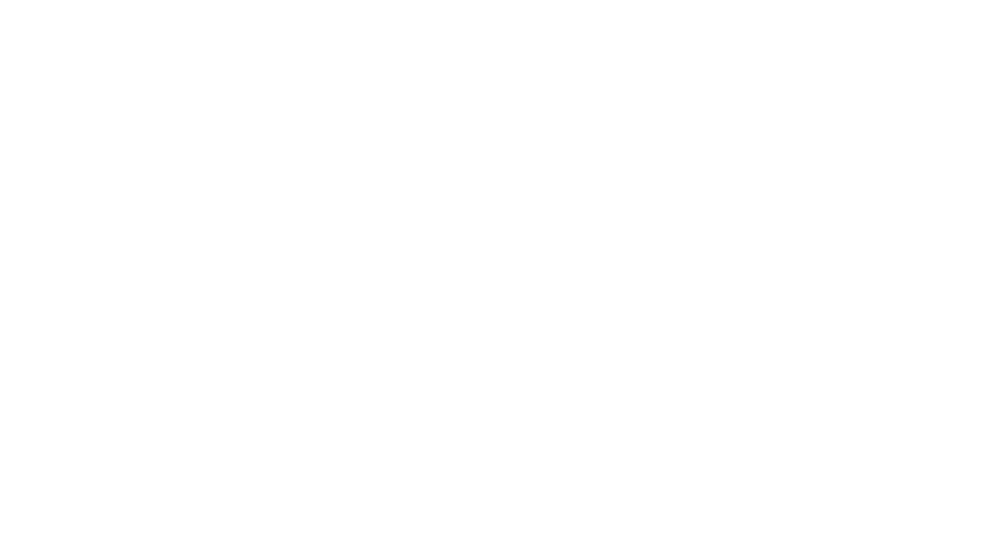
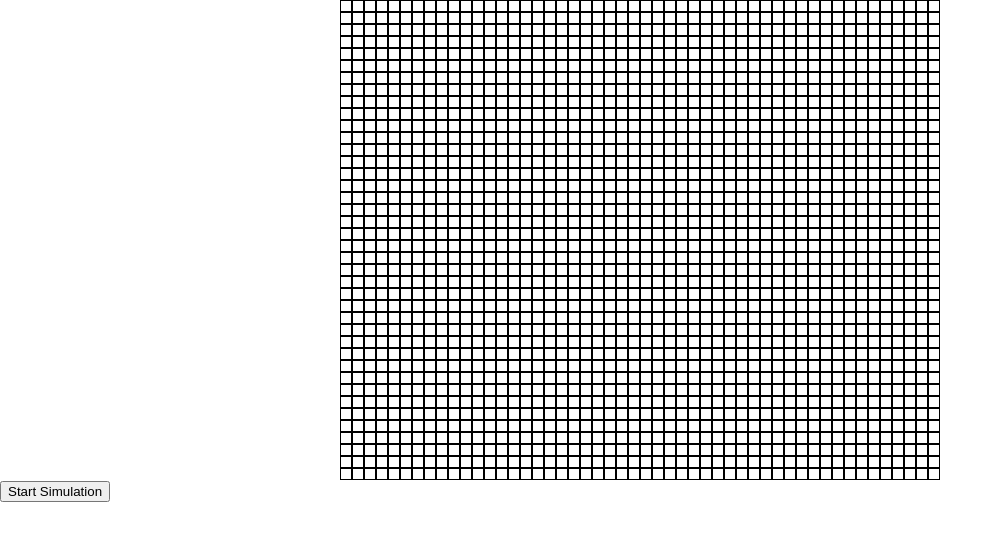
Before and after one commit to bloominstituteoftechnology/CS-Build-Week-1, a React (Create React App) app in the folder client/: page / in a window 1280 px wide. Shown: the top 540 px of the page, without its empty margins (0-1003 px from the left). Built offline with nearby package versions, Linux system fonts and the light colour scheme.

Commit message:
Life algorithm mostly constructed, added start simulation button

```diff
--- a/client/src/App.css
+++ b/client/src/App.css
@@ -1,7 +1,24 @@
-.cell-container{
+.cell-container-dead{
   display:flex;
   flex: 1;
-  padding: 10px;
-  margin: 1px;
-  border: 1px solid black;
+  padding: 5px;
+  /* margin: 1px; */
+  border: 0.5px solid black;
 }
+
+.cell-container-alive{
+  display:flex;
+  flex: 1;
+  padding: 5px;
+  /* margin: 1px; */
+  border: 0.5px solid black;
+  background-color: black;
+}
+
+
+.grid-container{
+  display: flex;
+  flex: 1;
+  justify-content: center;
+  padding: 0 60px;
+}
--- a/client/src/App.js
+++ b/client/src/App.js
@@ -4,10 +4,31 @@ import './App.css';
 import CellGrid from './components/cellgrid';
 
 class App extends Component {
+  state = {
+    simActive: false,
+    generation: 0
+  }
+
+  startSim() {
+    if(!this.state.simActive)
+    this.setState({simActive: true});
+  }
+
+  stopSim() {
+    this.setState({simActive: false});
+  }
+
+  upGeneration() {
+    let generationplus = this.state.generation;
+    generationplus++;
+    this.setState({generation: generationplus});
+  }
+
   render() {
     return (
       <div className="App">
-        <CellGrid/>
+        <CellGrid upGeneration={this.upGeneration} simActive={this.state.simActive}/>
+        <button onClick={() => this.startSim()}>Start Simulation </button>
       </div>
     );
   }
--- a/client/src/components/cell.js
+++ b/client/src/components/cell.js
@@ -1,8 +1,25 @@
 import React, { Component } from 'react';
 class Cell extends Component {
+    constructor(props) {
+        super(props);
+        this.state = {
+            isAlive: false
+        }
+    }
+
+    clickHandler() {
+    if(this.state.isAlive)
+        this.setState({isAlive: false});
+    else
+        this.setState({isAlive: true});
+        this.props.storeCell(this.props.position)
+    }
+
     render() {
       return (
-        <div className="cell-container"></div>
+        <div onClick={() => this.clickHandler()} className={this.state.isAlive ? "cell-container-alive" : "cell-container-dead"}></div>
       );
     }
   }
+
+export default Cell;
--- a/client/src/components/cellgrid.js
+++ b/client/src/components/cellgrid.js
@@ -1,29 +1,82 @@
 import React, { Component } from 'react';
+import Cell from './cell';
 
 class CellGrid extends Component {
     constructor(props) {
         super(props);
-        this.continueAnimation = true;
+        this.buffer1 = 0;
+        this.buffer2 = new Map();
+        this.liveCells = new Map();
+        this.deadCells = new Map();
         this.state = {
-            size: [150, 100]
+            size: [50, 40],
+            generation: 0
         }
     }
 
-    componentDidMount() {
-        requestAnimationFrame((timestamp) => { this.onAnimFrame(timestamp); });
+    ComponentDidMount() {
+        console.log(this.props, this.liveCells, this.deadCells);
+        if(this.props.simActive ==  true){
+            this.addBuffer();
+        }
     }
 
-    componentWillUnmount() {
-        this.continueAnimation = false;
+    addLiveCell(position) {
+        this.liveCells.set(position.x + ',' + position.y, {x : position.x, y: position.y});
     }
 
-    onAnimFrame(timestamp) {
-        // If desired, request another anim frame for later
-        if (this.continueAnimation) {
-            requestAnimationFrame((timestamp) => { this.onAnimFrame(timestamp); });
+    removeDeadCell(position) {
+        this.liveCells.delete(position);
+    }
+
+    isCellAlive(position) {
+        return this.liveCells.has(position);
+    }
+
+    liveNeighbors(position){
+        let liveNeighbors = 0;
+
+        for(let i = position.x - 1; i <= position.x + 1; i++){
+            for(let j = position.y - 1; j <= position.y + 1; j++){
+
+                if(i == position.x && j == position.y)
+                    continue;
+
+                if(this.isCellAlive(i + ',' + j))
+                    liveNeighbors++;
+
+                else
+                    this.deadCells.set(i + ',' + j, {x: i, y: j});
+            }
         }
 
-        // TODO animate stuff
+        if((liveNeighbors == 2 || liveNeighbors == 3))
+            this.buffer2.set(position.x + ',' + position.y, {x: position, y: position});
+
+    }
+
+    storeCell(position) {
+        if(this.isCellAlive(position.x + ',' + position.y)) {
+             this.removeDeadCell(position.x + ',' + position.y);
+        }
+
+        else
+        this.addLiveCell(position);
+        console.log(this.liveCells);
+
+    }
+
+    addBuffer() {
+        this.liveCells.forEach((i) => {
+            this.liveNeighbors(i);
+        })
+
+        this.deadCells.forEach((i) => {
+            this.deadNeighbors(i);
+        })
+
+        this.state.generation++;
+        this.props.upGeneration();
     }
 
     renderBoard() {
@@ -32,7 +85,7 @@ class CellGrid extends Component {
 
         for(let i = 0; i < this.state.size[0]; i++) {
             for (let j = 0; j < this.state.size[1]; j++) {
-                cellRow.push(<Cell key={[i, j]} />);
+                cellRow.push(<Cell key={[i, j]} position={{x : i, y : j}} storeCell={this.storeCell.bind(this)} />);
             }
             newGrid.push(<div className="row" key={i}>{cellRow}</div>)
             cellRow = [];
@@ -43,7 +96,7 @@ class CellGrid extends Component {
 
 
     render() {
-        return <canvas ref="canvas" width={this.props.width} height={this.props.height} />
+        return <div className="grid-container"> {this.renderBoard()} </div>
     }
 
 
```
